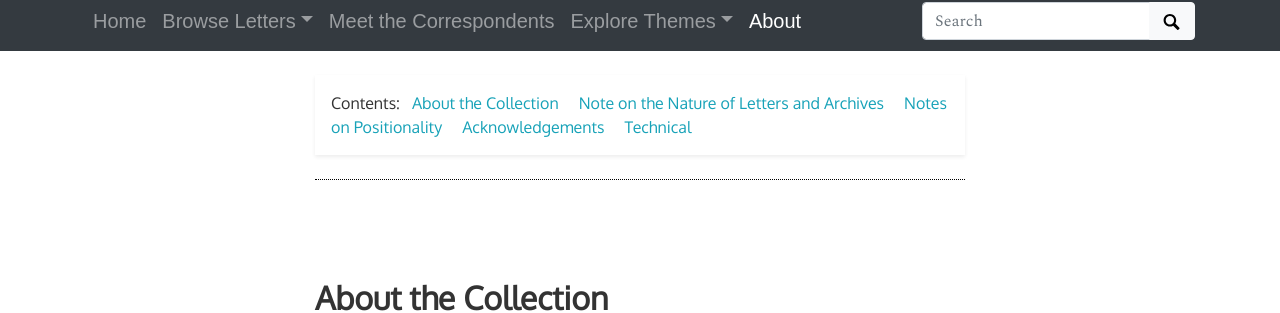
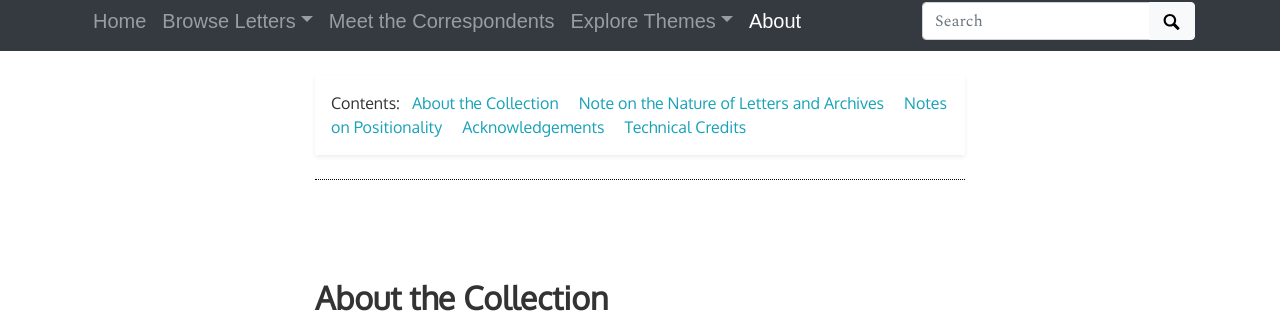
Before and after one commit to ubc-library-rbsc/gillis-2021, a Jekyll site: the page built from pages/about.md, in a window 1280 px wide. Shown: the part 114-427 px from the top of the page. Built offline with Jekyll 4.4.1, drawn with Linux system fonts in a browser that asks for light colours.

Commit message:
Update about.md

```diff
--- a/pages/about.md
+++ b/pages/about.md
@@ -8,7 +8,7 @@
 # Look in _includes/feature for options to easily add features to the page
 ---
 
-{% include feature/nav-menu.html sections="About the Collection; Note on the Nature of Letters and Archives ; Notes on Positionality;Acknowledgements;Technical" %}
+{% include feature/nav-menu.html sections="About the Collection; Note on the Nature of Letters and Archives ; Notes on Positionality;Acknowledgements;Technical Credits" %}
 
 ## About the Collection
 
```
